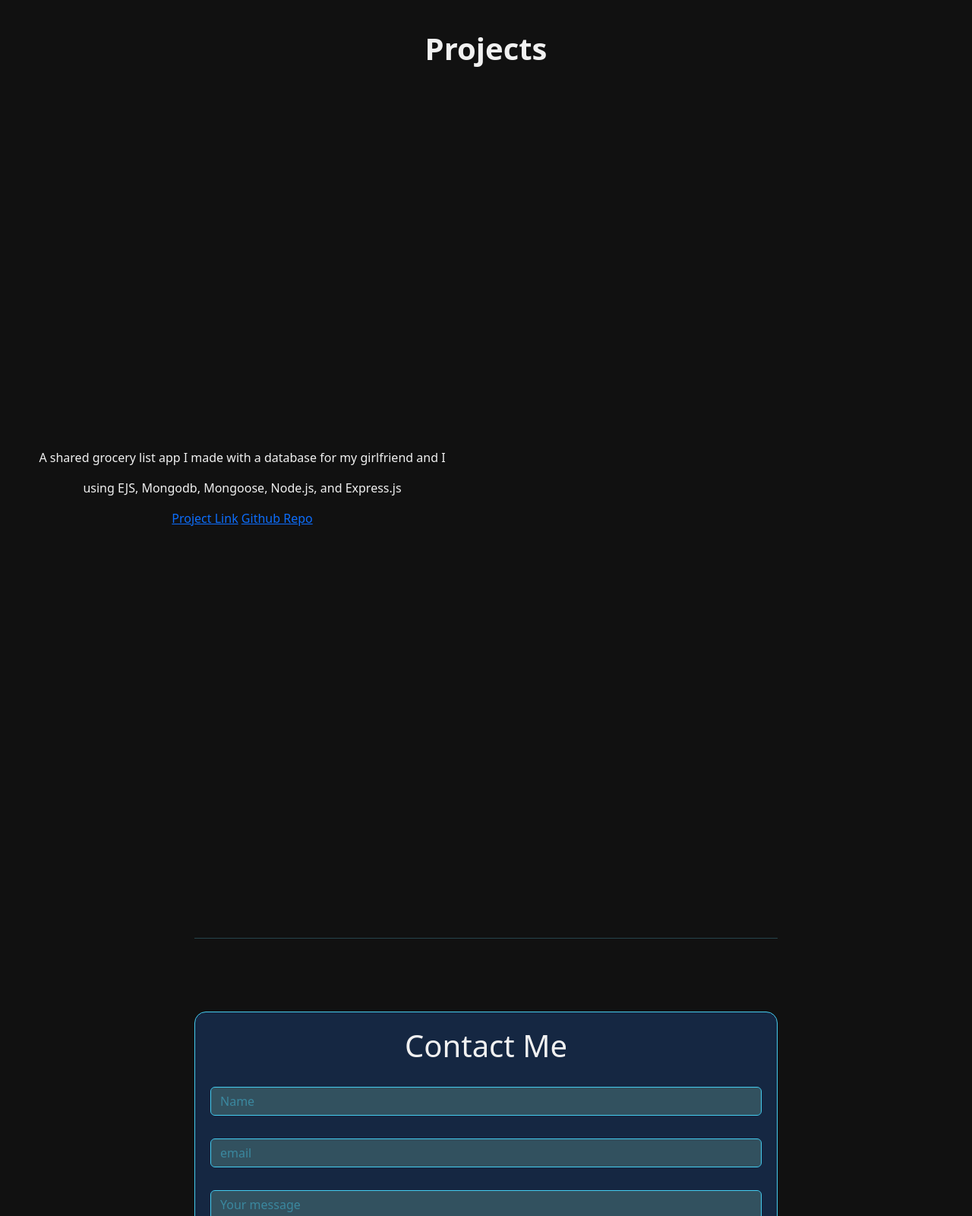
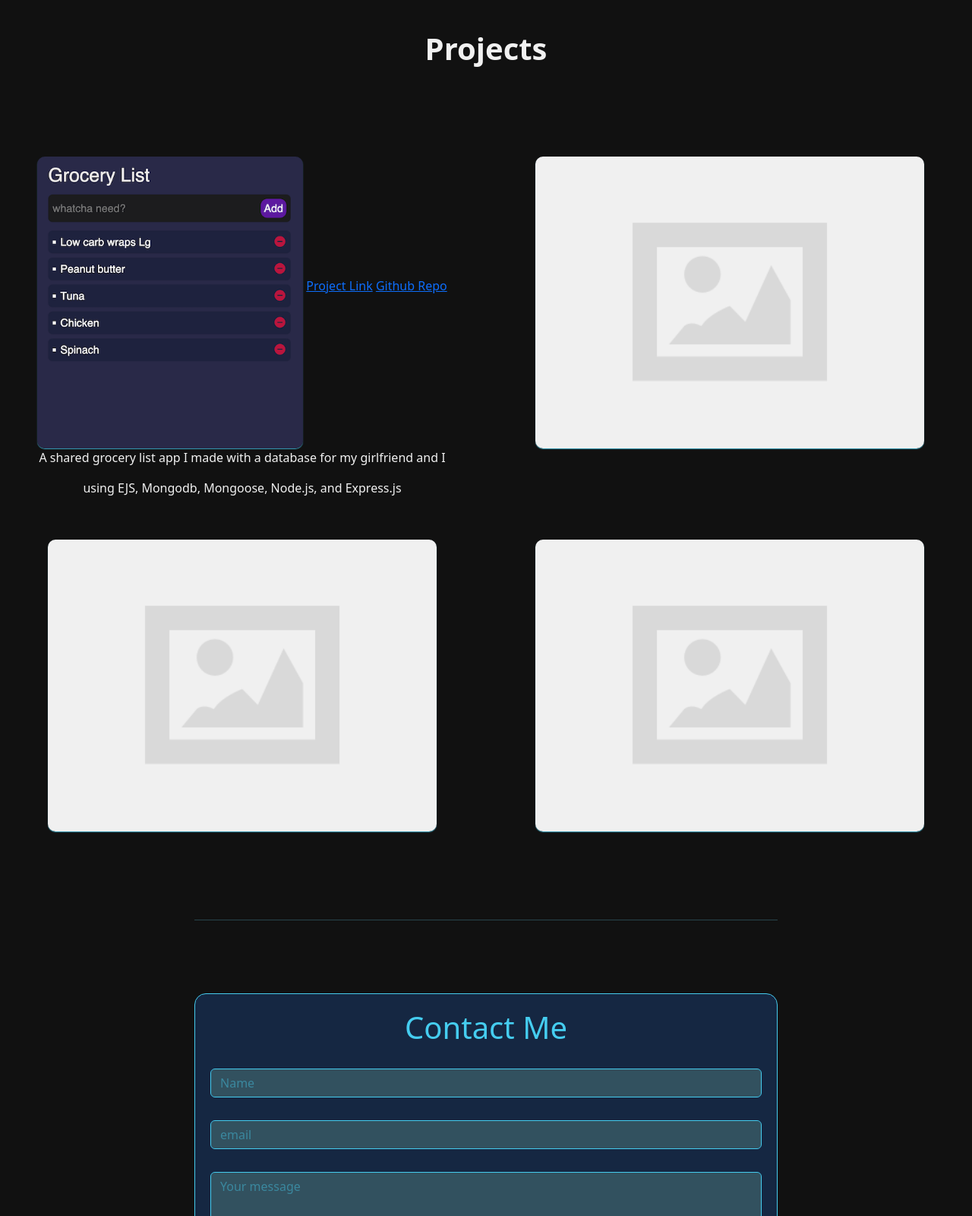
Before and after one commit to jalebkackson/Personal-Site, a website built with webpack: page src/template.html in a window 1280 px wide. Shown: the part 1888-3488 px from the top of the page at 76% size. Built offline with nearby package versions, Linux system fonts and the light colour scheme.

Commit message:
fixed hacker shit, fixed images not showing up, still haven't fixed 404 on fontLoader for three.js

```diff
--- a/src/index.js
+++ b/src/index.js
@@ -3,11 +3,15 @@ import "bootstrap/dist/css/bootstrap.min.css";
 import "./styles/main.css";
 import * as THREE from "three";
 import empty from "./assets/images/empty.png";
+import "./assets/images/GroceryListApp.png";
 import { getElements, getElementsByTagType, getElementById } from "domutils";
 import { FontLoader } from "/node_modules/three/examples/jsm/loaders/FontLoader";
 import { TextGeometry } from "/node_modules/three/examples/jsm/geometries/TextGeometry.js";
 import CANNON from "cannon";
+import HelvetikerFontPath from "../node_modules/three/examples/fonts/helvetiker_regular.typeface.json";
 require("webpack-hot-middleware/client?reload=true");
+
+console.log(HelvetikerFontPath);
 
 /**
  *
@@ -140,7 +144,7 @@ document.querySelectorAll("#hacker").forEach((h1) => {
       }
 
       iteration += 1 / 6;
-    }, 20);
+    }, 10);
   };
 });
 
@@ -173,7 +177,9 @@ scene.add(ambientLight, directionalLightB, pointLightP);
 
 const fontLoader = new FontLoader();
 
-fontLoader.load("assets/fonts/helvetiker_regular.typeface.json", (font) => {
+fontLoader.load(
+  "../node_modules/three/examples/fonts/helvetiker_regular.typeface.json",
+  (font) => {
     const javascript = new TextGeometry("Javascript", {
       font: font,
       size: 0.3,
@@ -318,7 +324,8 @@ fontLoader.load("assets/fonts/helvetiker_regular.typeface.json", (font) => {
       webpack3D,
       nodejs3D
     );
-});
+  }
+);
 
 /**
  * Window Sizes
--- a/src/styles/main.css
+++ b/src/styles/main.css
@@ -163,7 +163,7 @@ svg {
   height: 30vw;
   margin-top: 40px;
   border-radius: 10px;
-  opacity: 0%;
+  /* opacity: 0%; */
   box-shadow: 0 1px 1px rgba(69, 206, 240, 0.76);
 }
 
@@ -173,7 +173,7 @@ svg {
 
 @keyframes slideInFromBottom {
   0% {
-    transform: translateY(99%);
+    transform: translateY(120%);
     opacity: 0%;
   }
   100% {
@@ -198,7 +198,8 @@ svg {
 }
 
 .contactH1 {
-  font-weight: 200;
+  font-weight: 500;
+  color: rgb(69, 205, 240);
   text-align: center;
 }
 
--- a/src/template.html
+++ b/src/template.html
@@ -125,39 +125,39 @@
     <div class="container-fluid projectSection text-center" id="projects">
       <h1 data-value="Projects" id="hacker">Projects</h1>
       <div class="row">
-        <div class="col-6">
+        <div class="col-6 project-item">
           <img
             class="projectImg"
-            src="assets/images/empty.png"
+            src="assets/images/GroceryListApp.png"
             alt="empty image"
           />
-          <p>
-            A shared grocery list app I made with a database for my girlfriend
-            and I
-          </p>
-          <p>using EJS, Mongodb, Mongoose, Node.js, and Express.js</p>
           <a href="https://grocery-list-app-2023-production.up.railway.app/"
             >Project Link</a
           >
           <a href="https://github.com/jalebkackson/grocery-list-app-2023"
             >Github Repo</a
           >
+          <p>
+            A shared grocery list app I made with a database for my girlfriend
+            and I
+          </p>
+          <p>using EJS, Mongodb, Mongoose, Node.js, and Express.js</p>
         </div>
-        <div class="col-6">
+        <div class="col-6 project-item">
           <img
             class="projectImg"
             src="assets/images/empty.png"
             alt="empty image"
           />
         </div>
-        <div class="col-6">
+        <div class="col-6 project-item">
           <img
             class="projectImg"
             src="assets/images/empty.png"
             alt="empty image"
           />
         </div>
-        <div class="col-6">
+        <div class="col-6 project-item">
           <img
             class="projectImg"
             src="assets/images/empty.png"
--- a/webpack.config.js
+++ b/webpack.config.js
@@ -45,10 +45,10 @@ module.exports = {
           },
         ],
       },
-      {
-        test: /\.json$/,
-        type: "json",
-      },
+      // {
+      //   test: /\.json$/,
+      //   type: "json",
+      // },
       // {
       //   test: /\.html$/,
       //   use: [
```
Also changed, not shown: src/assets/images/GroceryListApp.png (added). Lines whose indentation alone changed are shown as unchanged.
